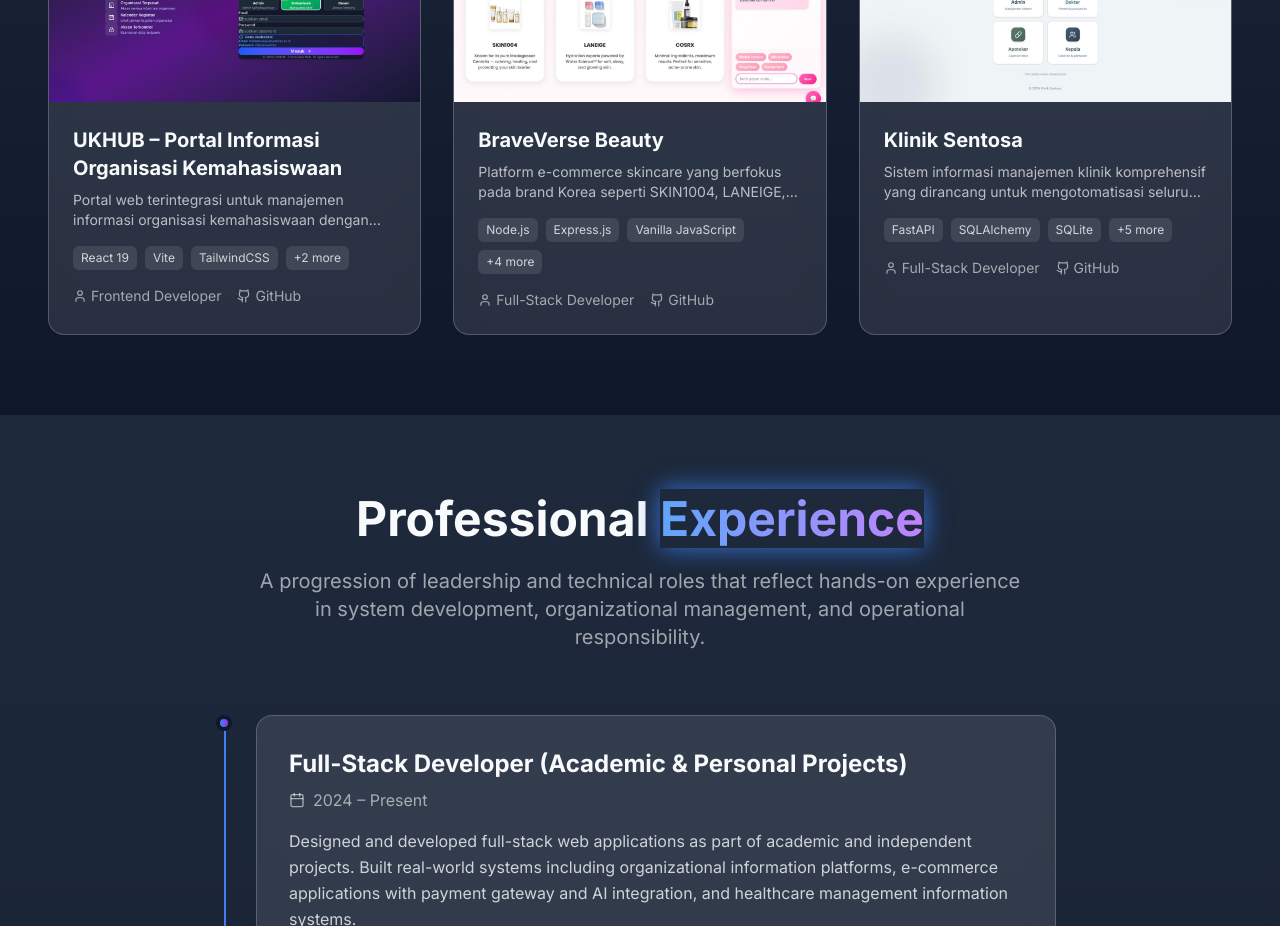
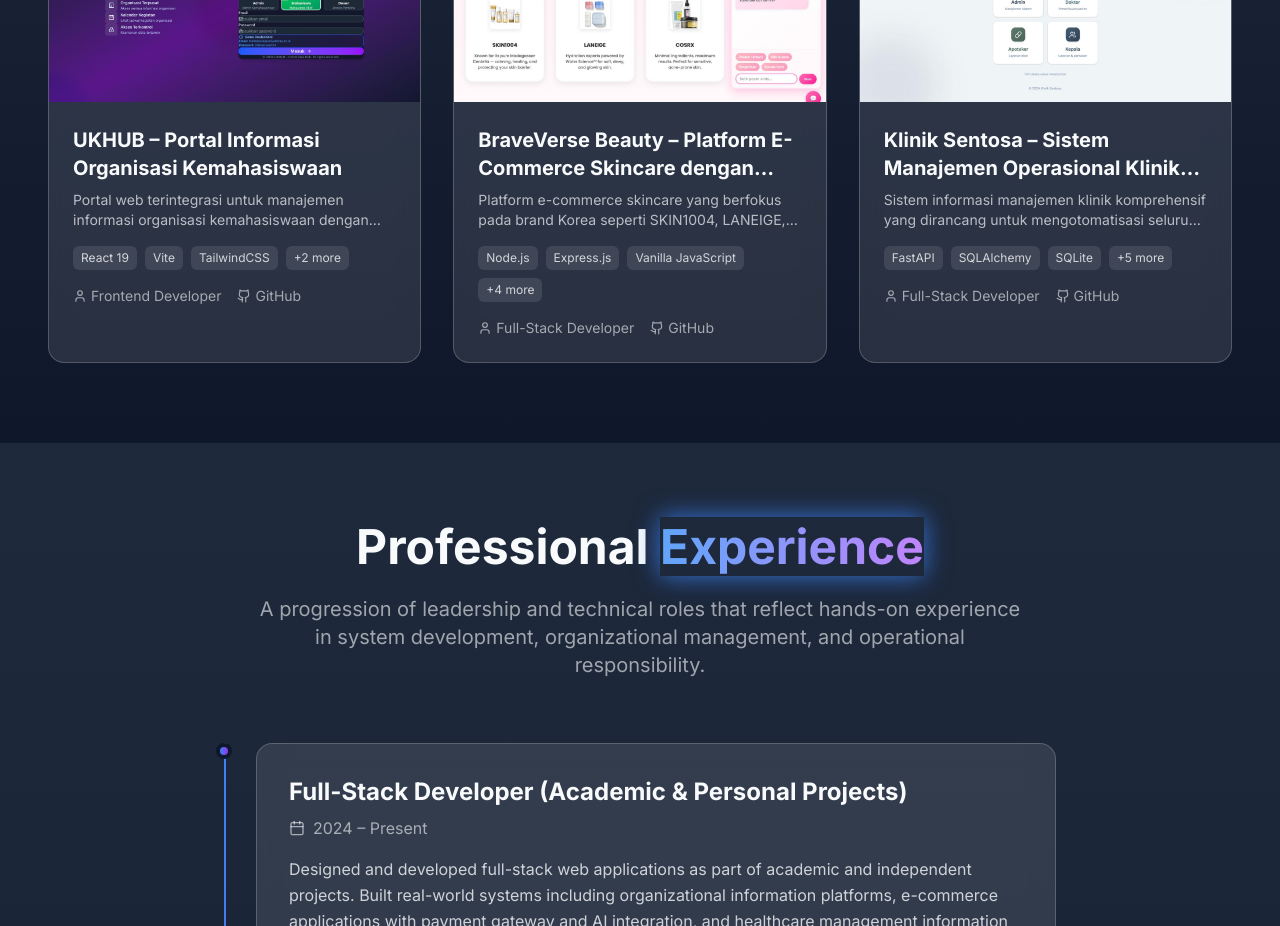
Before and after one commit to ralfipoluakan/ralff-portofolio, a React (Vite) app: page / in a window 1280 px wide. Shown: the part 2680-3606 px from the top of the page. Built offline with nearby package versions, Linux system fonts and the light colour scheme.

Commit message:
Update project titles to be more descriptive and move Projects before Experience in navigation

```diff
--- a/db.json
+++ b/db.json
@@ -88,7 +88,7 @@
     },
     {
       "id": 2,
-      "title": "BraveVerse Beauty",
+      "title": "BraveVerse Beauty – Platform E-Commerce Skincare dengan Payment Gateway & AI Integration",
       "subtitle": "Platform E-Commerce Skincare dengan Payment Gateway & AI Integration",
       "role": "Full-Stack Developer",
       "type": "Full-Stack Web Application",
@@ -109,7 +109,7 @@
     },
     {
       "id": 3,
-      "title": "Klinik Sentosa",
+      "title": "Klinik Sentosa – Sistem Manajemen Operasional Klinik Berbasis Web",
       "subtitle": "Sistem Manajemen Operasional Klinik Berbasis Web",
       "role": "Full-Stack Developer",
       "type": "Full-Stack Web Application",
--- a/src/components/Header.jsx
+++ b/src/components/Header.jsx
@@ -26,8 +26,8 @@
   const navItems = [
     { id: 'hero', label: 'Home' },
     { id: 'about', label: 'About' },
+    { id: 'projects', label: 'Projects' },
     { id: 'experience', label: 'Experience' },
-    { id: 'projects', label: 'Projects' },
     { id: 'certificates', label: 'Certificates' },
     { id: 'contact', label: 'Contact' },
   ];
```
